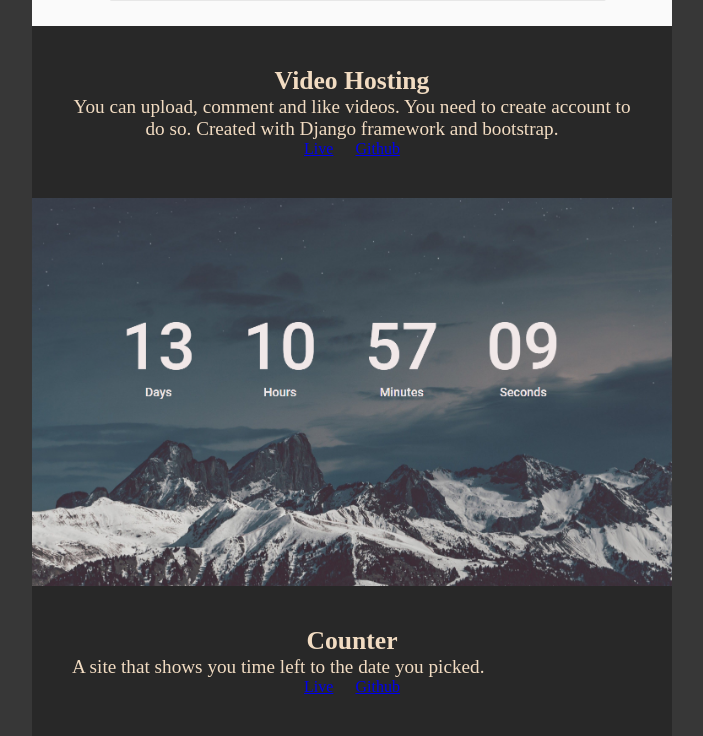
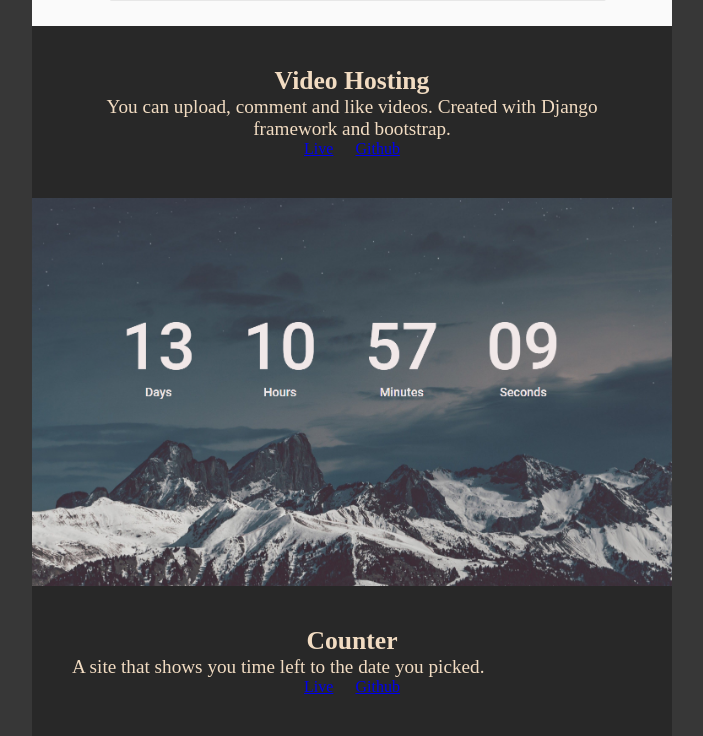
Before and after one commit to maciejlug/portfoliosite, a Gatsby site: page /components/ProjectsContent in a window 1280 px wide. Shown: the part 1623-2359 px from the top of the page, without its empty margins (288-991 px from the left). Built offline with nearby package versions, Linux system fonts and the light colour scheme; Gatsby itself is replaced by a stand-in of ours.

Commit message:
Update ProjectsContent.js

```diff
--- a/src/pages/components/ProjectsContent.js
+++ b/src/pages/components/ProjectsContent.js
@@ -59,7 +59,7 @@ const ProjectsContent = () => {
                                 </div>
                                 <div className="projects-text">
                                     <h1>Video Hosting</h1>
-                                    <p>You can upload, comment and like videos. You need to create account to do so. Created
+                                    <p>You can upload, comment and like videos. Created
                                         with Django framework and bootstrap.</p>
                                     <div className="info-links">
                                         <div className="info-links-inner">
```
